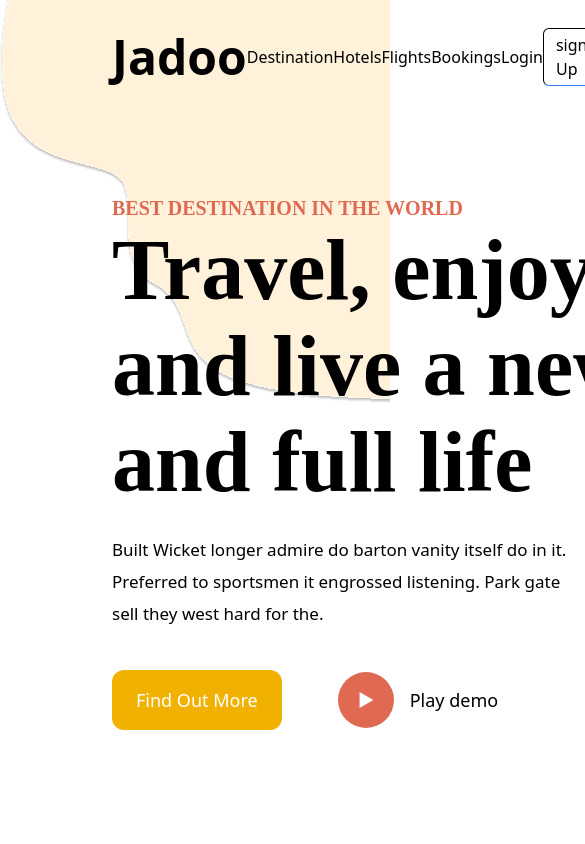
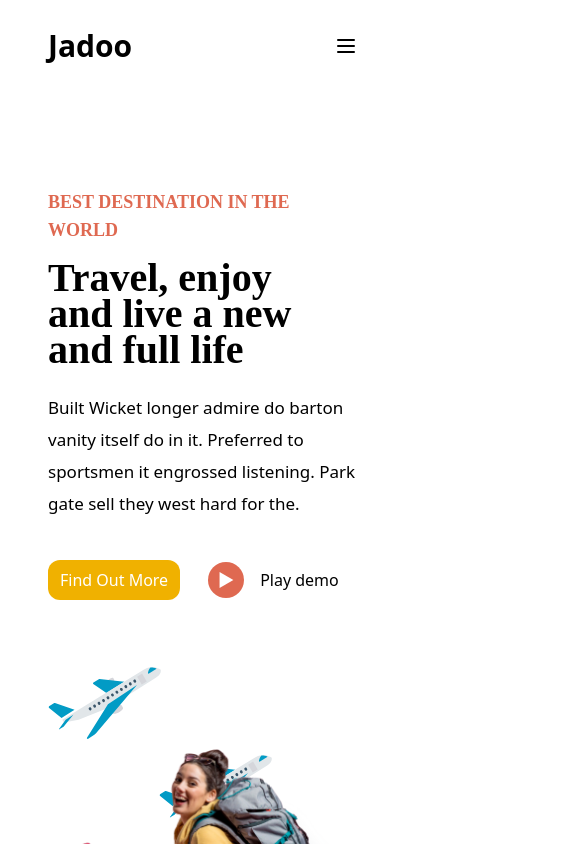
Before and after one commit to aposte7/travel_agency, a React (Vite) app: page / in a window 390 px wide. Shown: the top 844 px of the page, 585 px wide, since content can reach past the window. Built offline with nearby package versions, Linux system fonts and the light colour scheme.

Commit message:
feat: update components for improved layout and responsiveness, add lucide icon

```diff
--- a/package.json
+++ b/package.json
@@ -11,6 +11,7 @@
   },
   "dependencies": {
     "@tailwindcss/vite": "^4.1.11",
+    "lucide-react": "^0.525.0",
     "react": "^19.1.0",
     "react-dom": "^19.1.0",
     "tailwindcss": "^4.1.11"
--- a/src/components/NavBar.jsx
+++ b/src/components/NavBar.jsx
@@ -1,11 +1,17 @@
+import { Menu } from "lucide-react";
 import NavBarLink from "./NavBarLink";
 
 function NavBar() {
   return (
     <nav className="flex w-full items-center justify-between py-7">
-      <div className="text-5xl font-semibold">Jadoo</div>
+      <div className="text-3xl font-semibold md:text-4xl lg:text-5xl">
+        Jadoo
+      </div>
 
-      <div className="flex w-[70%] items-center justify-between">
+      <div className="block md:hidden">
+        <Menu />
+      </div>
+      <div className="hidden w-[75%] items-center justify-between gap-4 md:flex">
         <NavBarLink>Destination</NavBarLink>
         <NavBarLink>Hotels</NavBarLink>
         <NavBarLink>Flights</NavBarLink>
--- a/src/pages/HomePage.jsx
+++ b/src/pages/HomePage.jsx
@@ -16,35 +16,35 @@ import NavBar from "../components/NavBar";
 import ServiceCard from "../components/ServiceCard";
 function HomePage() {
   return (
-    <div className="relative h-dvh w-full pr-14 pl-28">
-      <div className="absolute top-0 right-0 -z-10">
+    <div className="relative h-dvh w-full pr-8 pl-12 xl:pr-14 xl:pl-28">
+      {/* <div className="absolute top-0 right-0 -z-10">
         <img src={decoreImage} className="w-[766px] object-cover" alt="" />
-      </div>
+      </div> */}
 
       <header className="mx-auto max-w-[1200px]">
         <NavBar />
 
-        <div className="flex justify-between">
+        <div className="flex flex-col items-center justify-between md:flex-row">
           <div className="max-[630] pt-20">
-            <h2 className="text-xl font-bold text-[#DF6951] uppercase">
+            <h2 className="py-4 text-lg font-bold text-[#DF6951] uppercase md:text-base xl:text-xl">
               Best Destination in the world
             </h2>
-            <h1 className="text-[86px] leading-24 font-extrabold text-nowrap">
-              Travel, enjoy <br /> and live a new <br /> and full life
+            <h1 className="max-w-[80%] text-[40px] leading-9 font-extrabold lg:text-[55px] lg:leading-14 xl:text-[86px] xl:leading-24">
+              Travel, enjoy and live a new and full life
             </h1>
-            <p className="w-[477px] py-6 text-[17px] leading-8">
+            <p className="max-w-[477px] py-6 text-[17px] leading-8">
               Built Wicket longer admire do barton vanity itself do in it.
               Preferred to sportsmen it engrossed listening. Park gate sell they
               west hard for the.
             </p>
 
-            <div className="flex gap-14 py-4">
-              <button className="h-fit rounded-xl bg-yellow-500 px-6 py-4 text-lg text-white">
+            <div className="flex gap-7 py-4 lg:gap-14">
+              <button className="h-fit rounded-xl bg-yellow-500 px-3 py-2 text-base text-white xl:px-6 xl:py-4 xl:text-lg">
                 Find Out More
               </button>
 
-              <button className="flex items-center gap-4 text-lg">
-                <span className="flex h-14 w-14 items-center justify-center rounded-full bg-[#DF6951]">
+              <button className="flex items-center gap-4 md:text-base xl:text-lg">
+                <span className="flex h-9 w-9 items-center justify-center rounded-full bg-[#DF6951] xl:h-14 xl:w-14">
                   <img className="h-4 w-4" src={playImage} alt="" />
                 </span>
                 <p>Play demo</p>
@@ -52,15 +52,15 @@ function HomePage() {
             </div>
           </div>
 
-          <div className="relative w-[766px]">
-            <div className="absolute top-0 -left-1 -z-10">
+          <div className="relative max-w-[650px] pt-14 pb-8 md:pt-0 md:pb-0 lg:w-[764px]">
+            <div className="absolute top-10 -z-10 md:top-0 md:-left-1">
               <img src={planeImage} alt="" />
             </div>
-            <div className="absolute top-27 right-10 -z-10">
+            <div className="absolute top-32 right-20 -z-10 md:top-27 md:right-10">
               <img src={planeImage} alt="" />
             </div>
             <img
-              className="h-[764px] w-full object-contain"
+              className="h-[530px] w-full object-contain lg:h-full"
               src={heroImage}
               alt=""
             />
@@ -74,7 +74,7 @@ function HomePage() {
           <h3 className="text-xl text-gray-600">Category</h3>
           <h2 className="text-6xl font-bold">We Offer Best Services</h2>
         </div>
-        <div className="mt-25 flex justify-between">
+        <div className="mt-25 flex flex-wrap justify-evenly gap-4">
           <ServiceCard
             sty="rounded-ee-xl rounded-tr-xr -bottom-2 -right-7"
             image={satellitedishImage}
@@ -130,17 +130,17 @@ function HomePage() {
           <h3 className="text-xl text-gray-600">Top Selling</h3>
           <h2 className="text-6xl font-bold">Top Destination</h2>
         </div>
-        <div className="relative z-10 mt-25 flex max-w-[1110px] justify-between">
+        <div className="relative z-10 mt-25 flex max-w-[1200px] flex-wrap justify-evenly gap-6">
           <img
-            className="absolute -right-15 bottom-10 -z-10"
+            className="absolute right-[8%] bottom-10 -z-10 min-[1118px]:-right-6 sm:right-[17%] md:max-[880px]:right-[26%]"
             src={decoreImage3}
             alt=""
           />
-          <div className="h-[470px] w-[330px] overflow-hidden rounded-3xl bg-white shadow-2xl">
+          <div className="h-[460px] w-[330px] overflow-hidden rounded-3xl bg-white shadow-2xl">
             <div>
               <img
                 src={destinationImage1}
-                className="h-[340px] w-full object-cover object-top"
+                className="h-[330px] w-full object-cover object-top"
               />
             </div>
             <div className="space-y-3 p-6">
@@ -154,11 +154,11 @@ function HomePage() {
               </div>
             </div>
           </div>
-          <div className="h-[470px] w-[330px] overflow-hidden rounded-3xl bg-white shadow-2xl">
+          <div className="h-[460px] w-[330px] overflow-hidden rounded-3xl bg-white shadow-2xl">
             <div>
               <img
                 src={destinationImage2}
-                className="h-[340px] w-full object-cover object-top"
+                className="h-[330px] w-full object-cover object-top"
               />
             </div>
             <div className="space-y-3 p-6">
@@ -172,11 +172,11 @@ function HomePage() {
               </div>
             </div>
           </div>
-          <div className="h-[470px] w-[330px] overflow-hidden rounded-3xl bg-white shadow-2xl">
+          <div className="h-[460px] w-[330px] overflow-hidden rounded-3xl bg-white shadow-2xl">
             <div>
               <img
                 src={destinationImage3}
-                className="h-[340px] w-full object-cover object-top"
+                className="h-[330px] w-full object-cover object-top"
               />
             </div>
             <div className="space-y-3 p-6">
```
Also changed, not shown: 1 other file (tests, documents, lock files or other folders).
